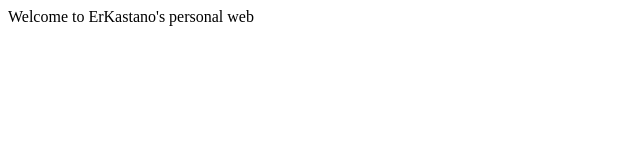
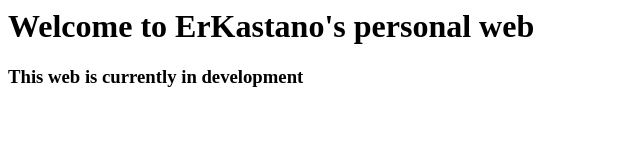
Before and after one commit to ErKastan/erkastan.github.io, a plain HTML site: page index.html in a window 1280 px wide. Shown: the whole page, without its empty margins (0-640 px from the left). Drawn offline with Linux system fonts and the light colour scheme.

Commit message:
Update index.html

```diff
--- a/index.html
+++ b/index.html
@@ -3,6 +3,7 @@
     <title>ECHO</title>
   </head>
   <body>
-    <p>Welcome to  ErKastano's personal web</p>
+    <h1>Welcome to  ErKastano's personal web</h1>
+    <h3>This web is currently in development</h3>
   </body>
 </html>
```
